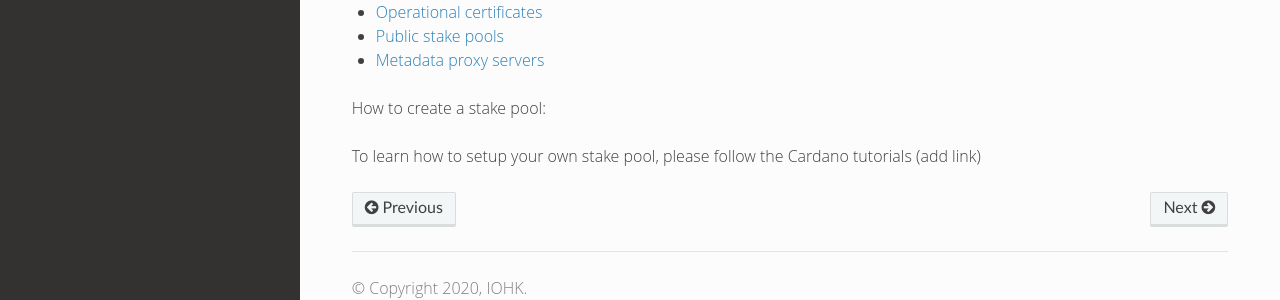
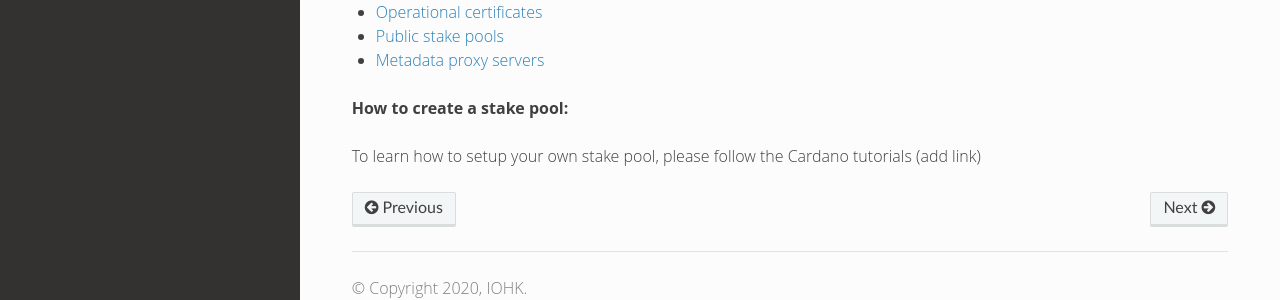
Before and after one commit to input-output-hk/technical-docs, a Sphinx documentation site: the page built from source/getting-started/stakepool-operators/index.rst, in a window 1280 px wide and 1230 px high. Shown: the part 866-1166 px from the top of the window. Built offline with Sphinx 7.4.7 and the Read the Docs theme 2.0.0, drawn with Linux system fonts in a browser that asks for light colours; pages that are not in the unit, such as notebooks, are missing from menus.

```diff
--- a/source/getting-started/stakepool-operators/index.rst
+++ b/source/getting-started/stakepool-operators/index.rst
@@ -34,6 +34,6 @@ Each node should run on a dedicated server, and the block-producing node's serve
    public-stakepools
    metadata-proxy-servers
 
-How to create a stake pool:
+**How to create a stake pool:**
 
 To learn how to setup your own stake pool, please follow the Cardano tutorials (add link)
```
